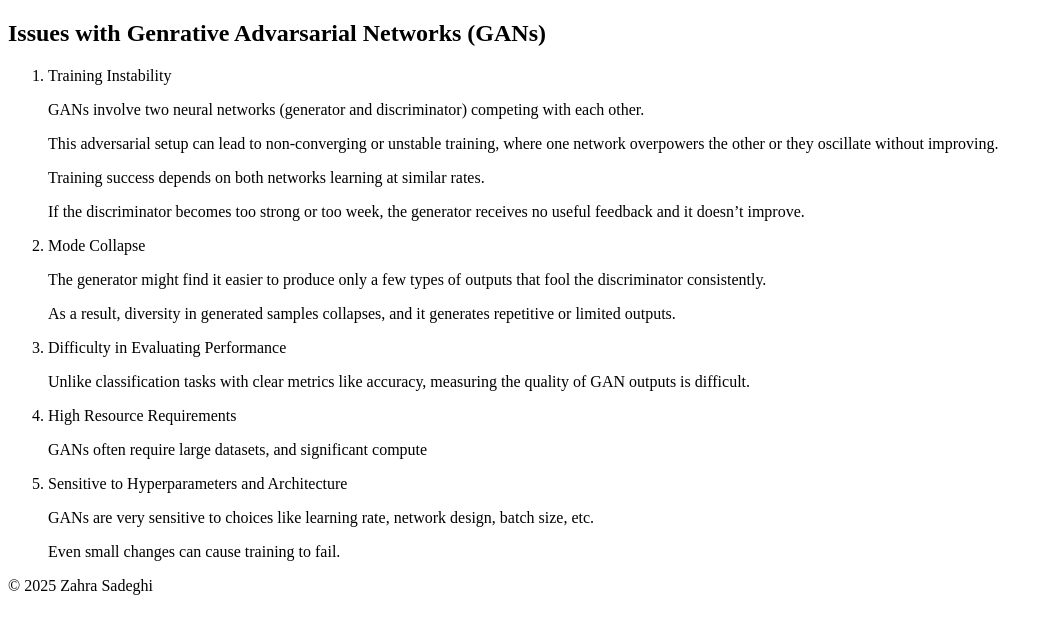
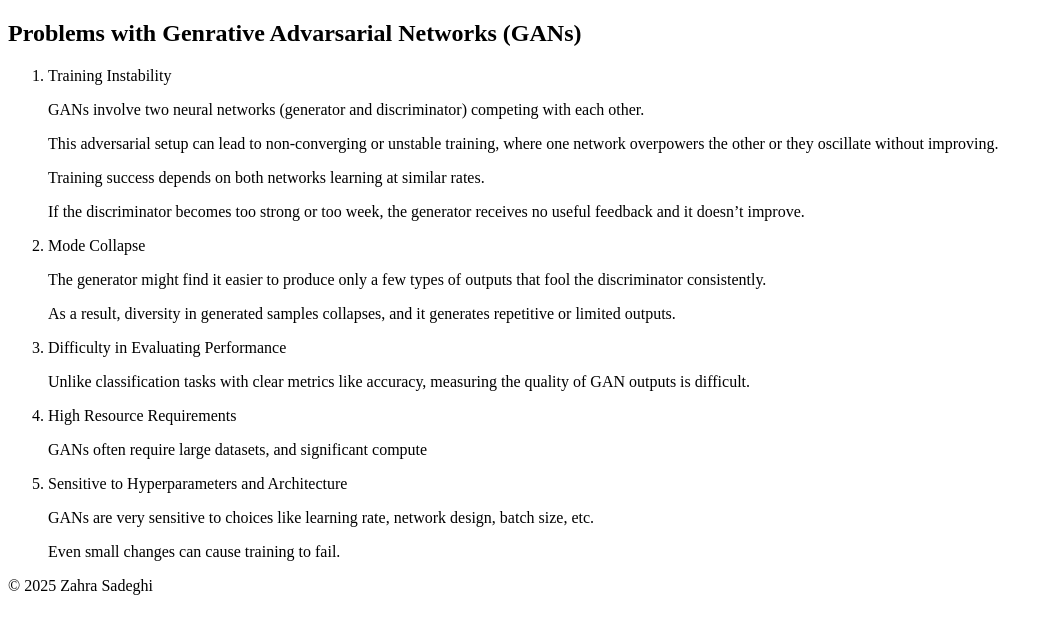
Before and after one commit to zahsa/zahsa.github.io, a Jekyll site: the page built from notes/gans.md, in a window 1280 px wide. Shown: the top 634 px of the page, without its empty margins (0-1053 px from the left). Built offline with Jekyll 4.4.1, drawn with Linux system fonts in a browser that asks for light colours; our own code applies the rules of GitHub Pages for plain Markdown files.

Commit message:
Update gans.md

```diff
--- a/notes/gans.md
+++ b/notes/gans.md
@@ -1,4 +1,4 @@
-## Issues with Genrative Advarsarial Networks (GANs)
+## Problems with Genrative Advarsarial Networks (GANs)
 
 
 1. Training Instability
```
